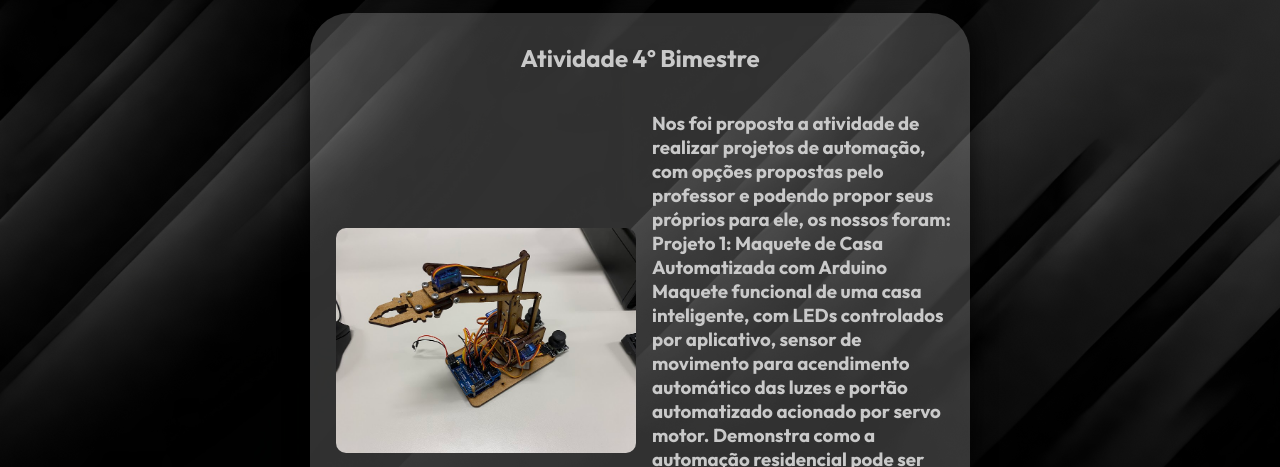
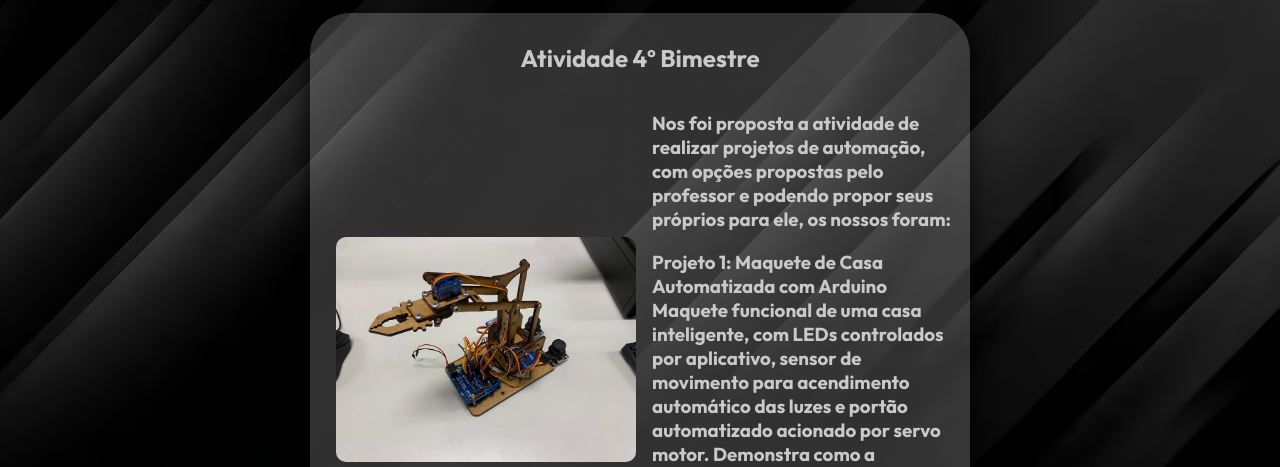
Before and after one commit to japonas-nal/Integrada-IoT, a plain HTML site: page pag_iot.html in a window 1280 px wide. Shown: the part 876-1343 px from the top of the page. Drawn offline with Linux system fonts and the light colour scheme.

Commit message:
Update pag_iot.html

```diff
--- a/pag_iot.html
+++ b/pag_iot.html
@@ -71,7 +71,8 @@
                             <video class="imagem" src="assets/casoto.mp4" controls="controls"></video>
                         </div>
                         <div class="texto">
-                            <h3>Nos foi proposta a atividade de realizar projetos de automação, com opções propostas pelo professor e podendo propor seus próprios para ele, os nossos foram: <br>Projeto 1: Maquete de Casa Automatizada com Arduino<br>Maquete funcional de uma casa inteligente, com LEDs controlados por aplicativo, sensor de movimento para acendimento automático das luzes e portão automatizado acionado por servo motor. Demonstra como a automação residencial pode ser simples e eficaz utilizando Arduino.<br>Projeto 2: Braço Mecânico de MDF com Arduino<br><br>Braço mecânico de MDF controlado por servo motores e joysticks, permitindo movimentação precisa. Controlado por Arduino, é ideal para demonstrações de robótica básica e aprendizado sobre integração de mecânica e eletrônica.<br></h3>
+                            <h3>Nos foi proposta a atividade de realizar projetos de automação, com opções propostas pelo professor e podendo propor seus próprios para ele, os nossos foram:
+                            <h3>Projeto 1: Maquete de Casa Automatizada com Arduino<br>Maquete funcional de uma casa inteligente, com LEDs controlados por aplicativo, sensor de movimento para acendimento automático das luzes e portão automatizado acionado por servo motor. Demonstra como a automação residencial pode ser simples e eficaz utilizando Arduino.<br>Projeto 2: Braço Mecânico de MDF com Arduino<br><br>Braço mecânico de MDF controlado por servo motores e joysticks, permitindo movimentação precisa. Controlado por Arduino, é ideal para demonstrações de robótica básica e aprendizado sobre integração de mecânica e eletrônica.<br></h3>
                         </div>
                     </div>
                 </div>
```
